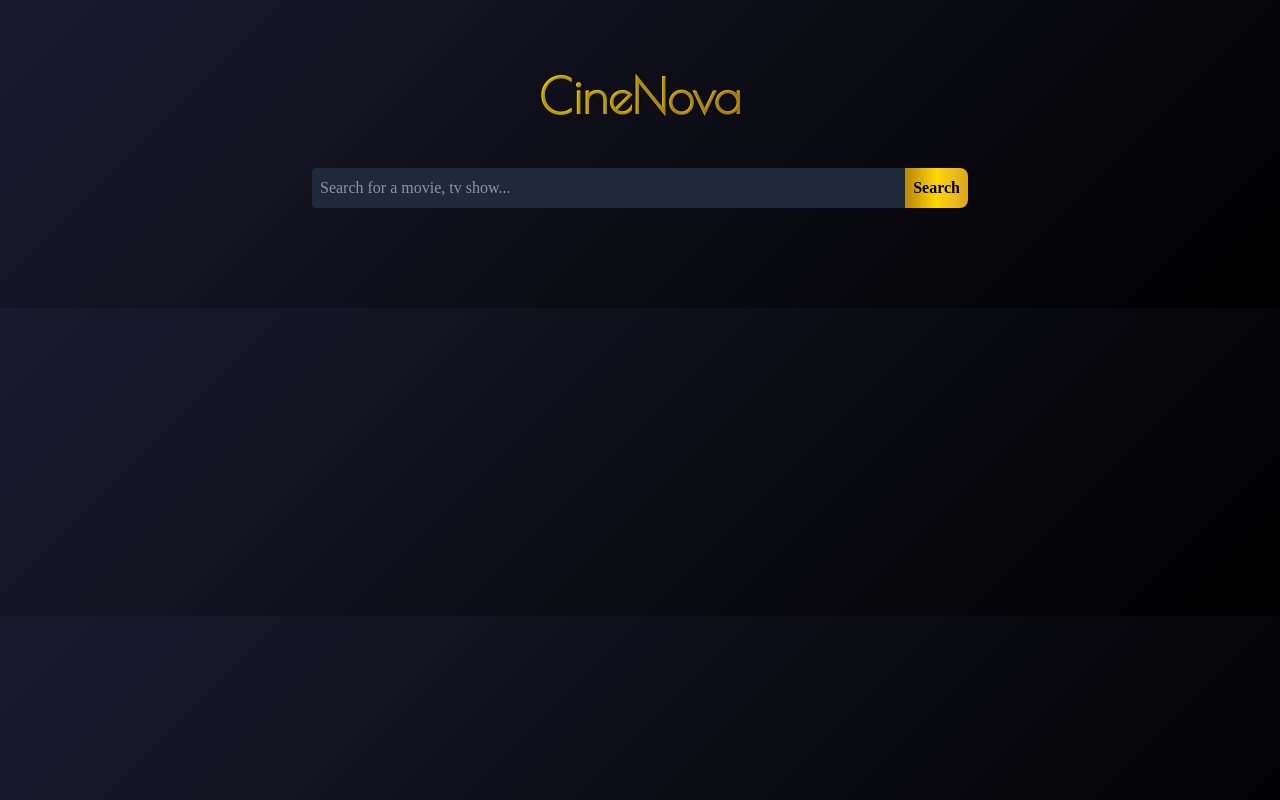
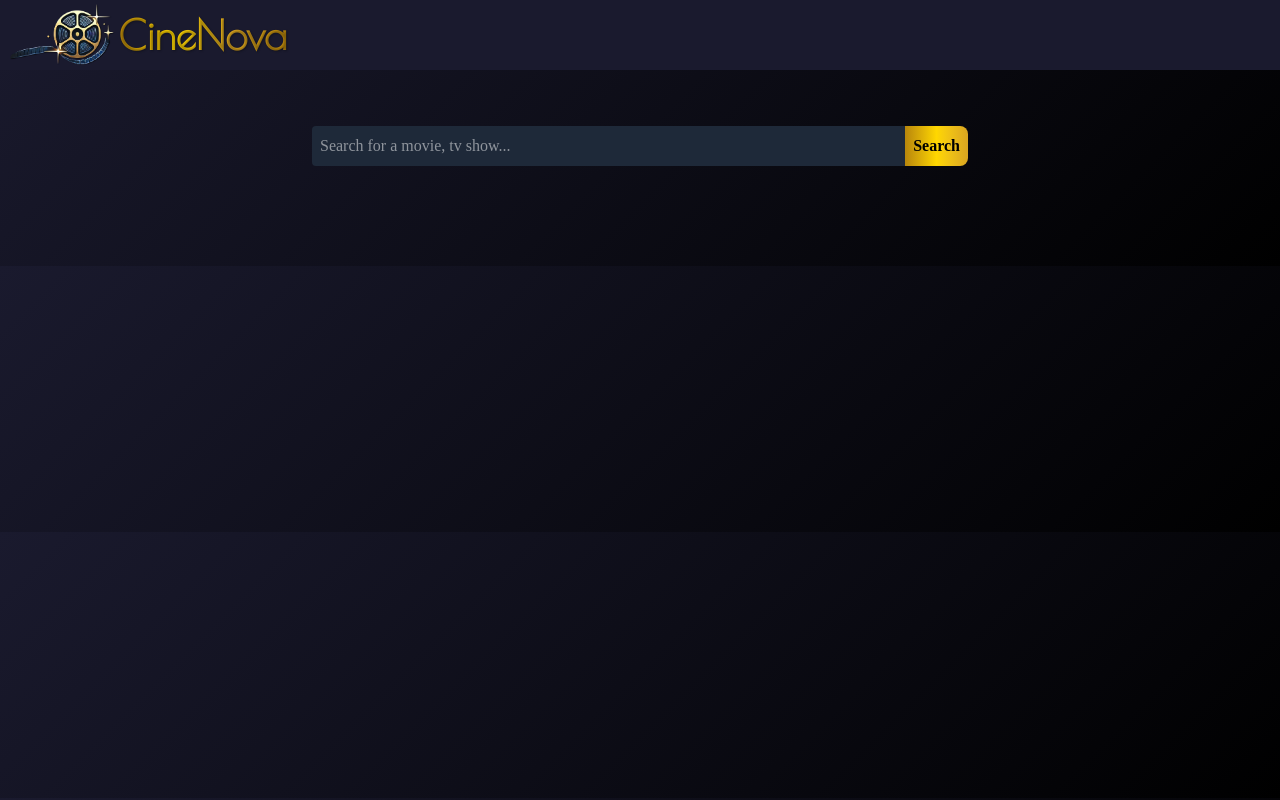
Before and after one commit to Monika-Choudhary/CineNova, a website built with Vite: page index.html in a window 1280 px wide. Built offline with nearby package versions, Linux system fonts and the light colour scheme; no server answers; a web font is replaced by a local one.

Commit message:
Add navbar with logo and title; adjust styles for improved layout and presentation

```diff
--- a/index.html
+++ b/index.html
@@ -15,6 +15,12 @@
 </head>
 
 <body class="background-cinenova text-white">
+  <header class="bg-gray-900 text-white p-4 flex items-center justify-between">
+    <div class="flex items-center">
+      <img src="/assets/filmrole_transparent_bg.png" alt="Logo" class="navbar-logo">
+      <h1 class="shiny-text text-3xl">CineNova</h1>
+    </div>
+  </header>
   <div id="app" class="max-w-4xl sm:px-5 md:px-20 lg:px-30 mx-auto py-10"></div>
 </body>
 
--- a/src/pages/home.ts
+++ b/src/pages/home.ts
@@ -11,10 +11,7 @@ interface Movie {
 export async function renderHome() {
   const app = document.getElementById("app") as HTMLDivElement;
   app.innerHTML = `
-  <h1 class="shiny-text text-center text-5xl p-8">
-     CineNova
-    </h1>
-    <form id="search-form" class="flex mt-4">
+      <form id="search-form" class="flex mt-4">
       <input id="search" type="text" placeholder="Search for a movie, tv show..." class="flex-grow p-2 bg-gray-800 text-white rounded-l gold-input">
       <button type="submit" class="gold-button">Search</button>
     </form>
--- a/src/style.css
+++ b/src/style.css
@@ -117,3 +117,21 @@ body {
   height: 100%;
   object-fit: cover;
 }
+/* Navbar styles */
+header {
+  background-color: #1a1a2e; /* Match the body background color */
+  padding: 0.2rem; /* Add padding */
+  display: flex;
+  align-items: center;
+  justify-content: space-between;
+}
+
+header .navbar-logo {
+  height: 4rem; /* Adjust the height of the logo */
+  width: 7rem; /* Adjust the width of the logo */
+  margin-left: 0.2rem; /* Add margin to the left of the logo */
+}
+
+header h1 {
+  font-size: 2.5rem; /* Adjust the font size of the title */
+}
```
Also changed, not shown: public/assets/filmrole_transparent_bg.png (added).
